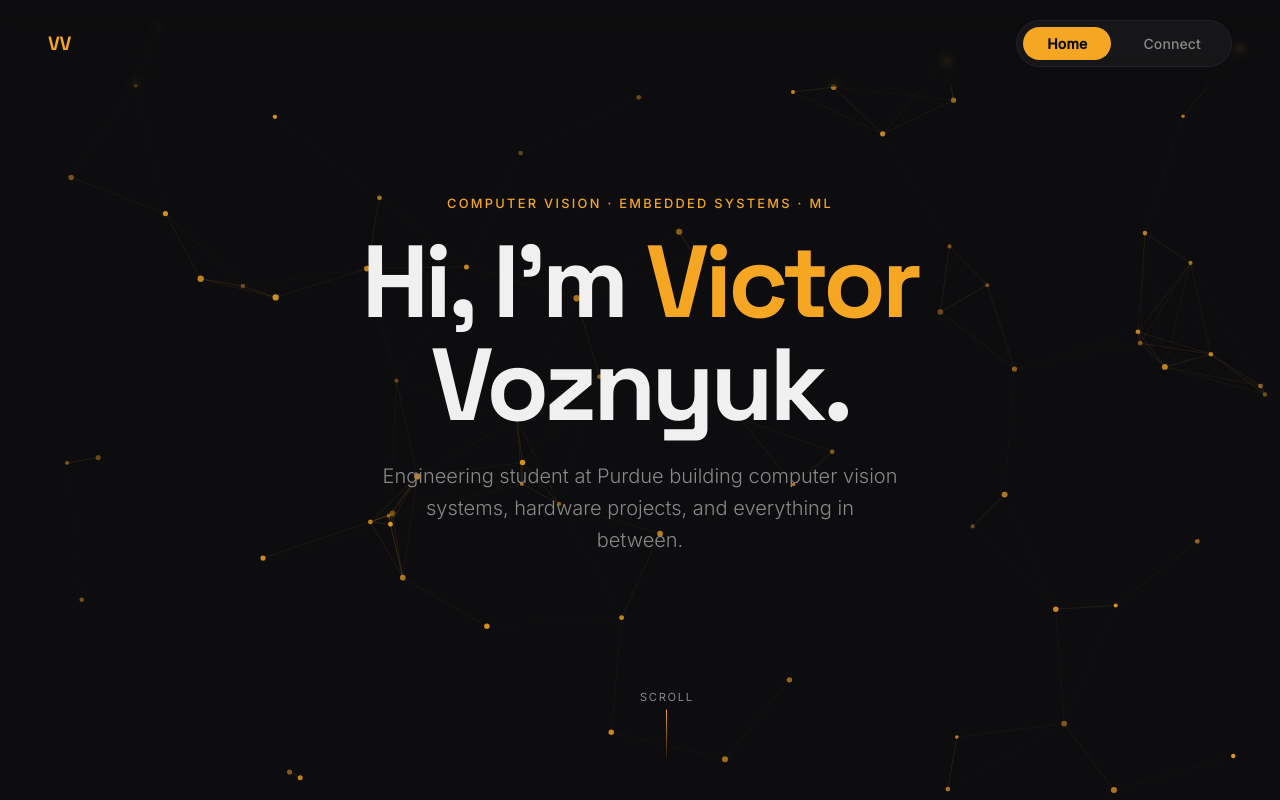
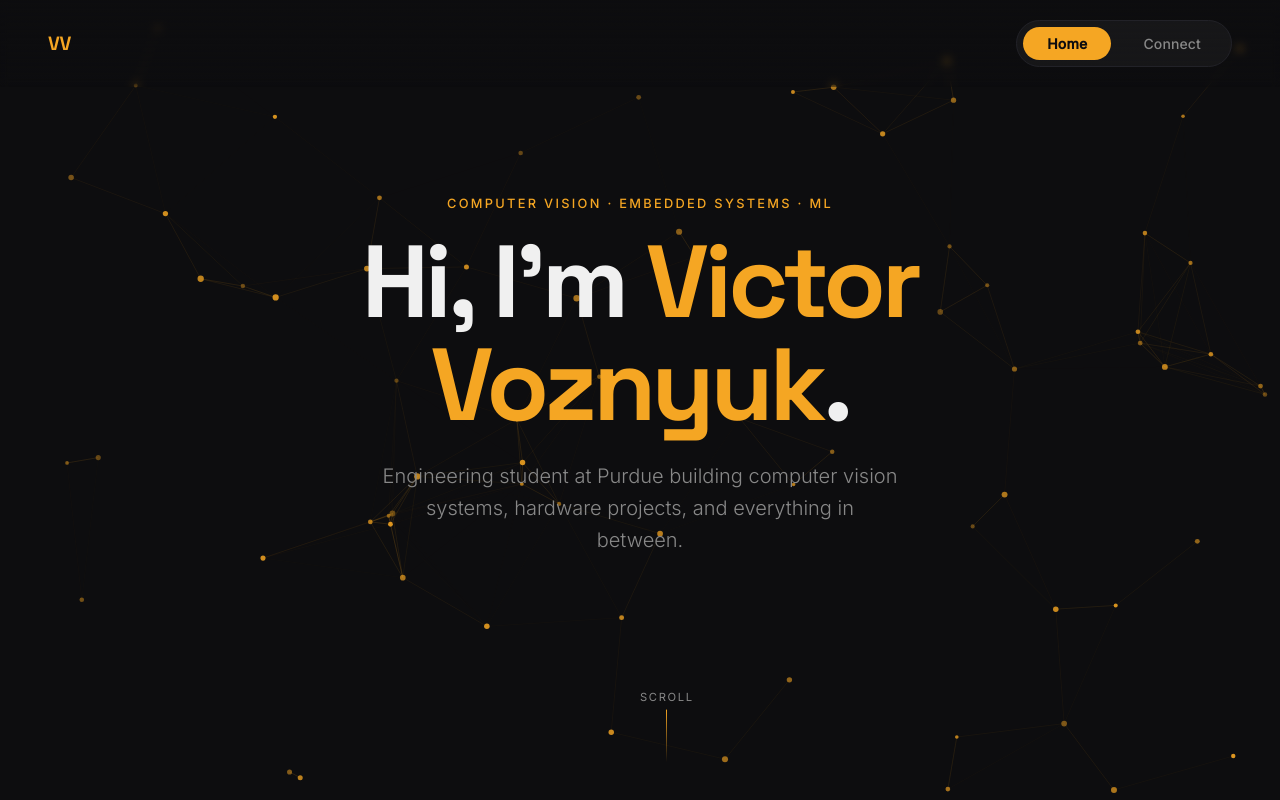
Before and after one commit to Victorthetoost/portfolio, a plain HTML site: page index.html in a window 1280 px wide. Shown: the top 800 px of the page. Drawn offline with Linux system fonts and the light colour scheme.

Commit message:
orange name now

```diff
--- a/index.html
+++ b/index.html
@@ -596,7 +596,7 @@
 
   <section class="hero">
     <div class="hero-eyebrow">Computer Vision · Embedded Systems · ML</div>
-    <h1 class="hero-name">Hi, I'm <span>Victor</span><br>Voznyuk.</h1>
+    <h1 class="hero-name">Hi, I'm <span>Victor</span><br><span>Voznyuk</span>.</h1>
     <p class="hero-sub">Engineering student at Purdue building computer vision systems, hardware projects, and everything in between.</p>
     <div class="scroll-hint">
       <span>Scroll</span>
```
